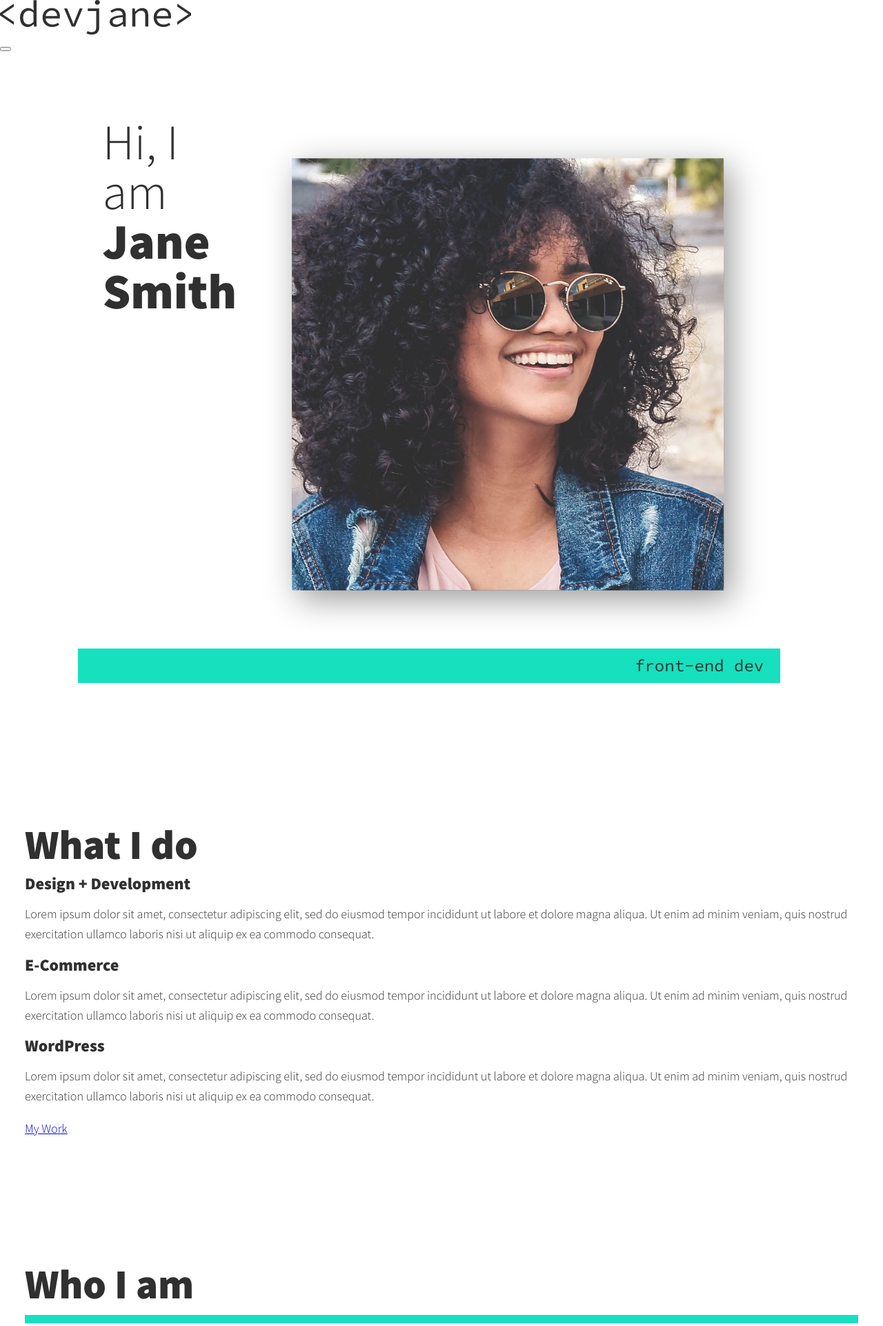
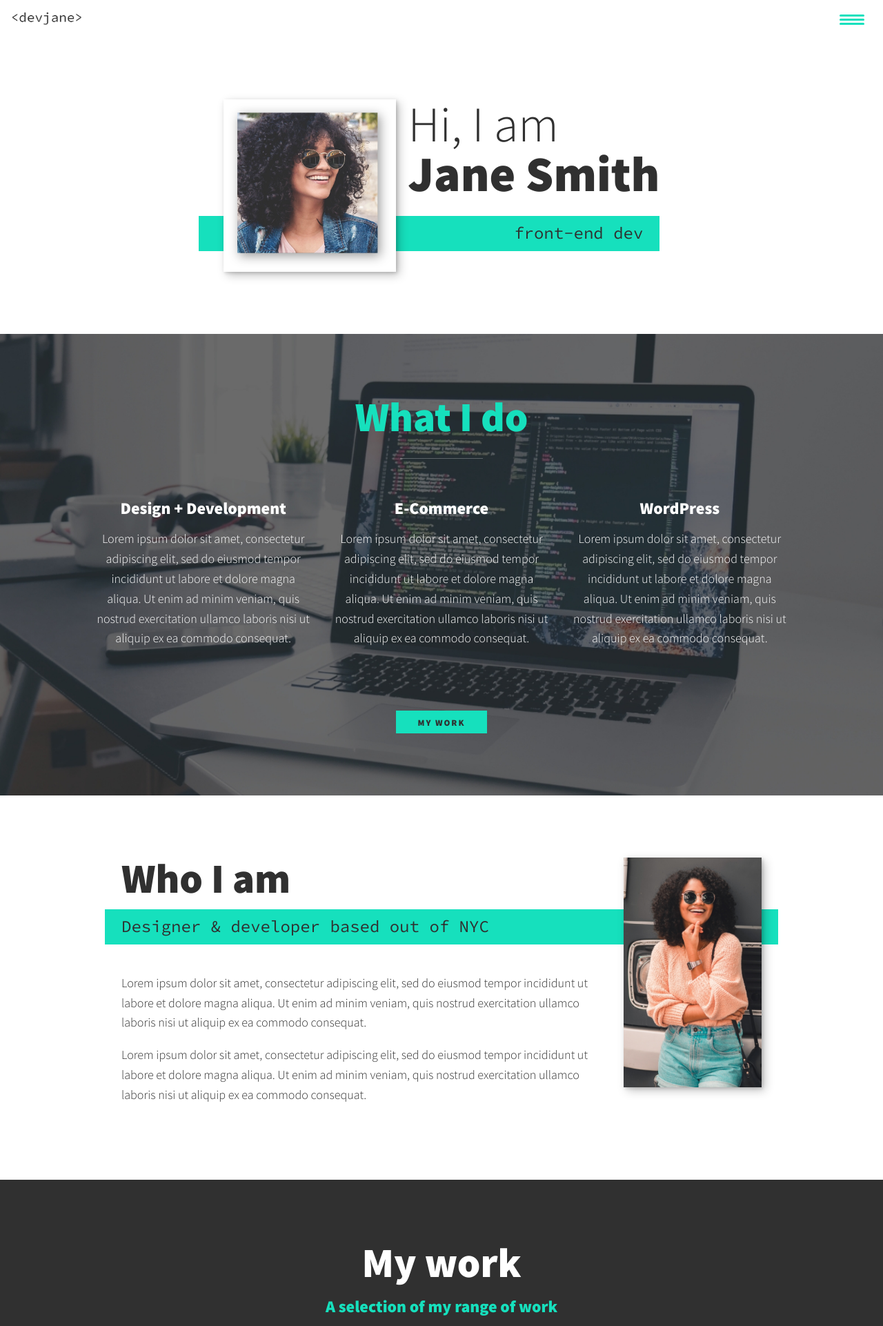
Before and after one commit to davidRamalho/portfolio, a PHP site: page / in a window 1280 px wide. Shown: the top 1922 px of the page at 69% size. Run offline with PHP 8.4, Linux system fonts and the light colour scheme; some libraries are stand-ins or nearby versions.

Commit message:
added js

```diff
--- a/css/style.css
+++ b/css/style.css
@@ -57,6 +57,31 @@ img {
 
 strong { font-weight: var(--fw-bold) }
 
+:focus {
+    outline: 3px solid var(--clr-accent);
+    outline-offset: 3px;
+}
+
+/* Buttons */
+
+.btn {
+    display: inline-block;
+    padding: .5em 2.5em;
+    background: var(--clr-accent);
+    color: var(--clr-dark);
+    text-decoration: none;
+    cursor: pointer;
+    font-size: .8rem;
+    text-transform: uppercase;
+    letter-spacing: 2px;
+    font-weight: var(--fw-bold);
+    transition: transform 200ms ease-in-out;
+}
+
+.btn:hover {
+    transform: scale(1.1);
+}
+
 /* Typography */
 
 h1,
@@ -96,10 +121,106 @@ h3 { font-size: var(--fs-h3) }
     margin-bottom: 1em;
 }
 
+.section__subtitle--work {
+    color: var(--clr-accent);
+    font-weight: var(--fw-bold);
+    margin-bottom: 2em;
+}
 
 /* header */
 
-nav { display: none; }
+header {
+    display: flex;
+    justify-content: space-between;
+    padding: 1em;
+}
+
+.logo {
+    max-width: 100px;
+}
+
+.nav {
+    position: fixed;
+    background: var(--clr-dark);
+    color: var(--clr-light);
+    top: 0;
+    bottom: 0;
+    left: 0;
+    right: 0;
+    z-index: 100;
+
+    transform: translateX(100%);
+    transition: transform 250ms cubic-bezier(.5, 0, .5, 1);
+}
+
+.nav__list {
+    list-style: none;
+    display: flex;
+    height: 100%;
+    flex-direction: column;
+    justify-content: space-evenly;
+    align-items: center;
+    margin: 0;
+    padding: 0;
+}
+
+.nav__link {
+    color: inherit;
+    font-weight: var(--fw-bold);
+    font-size: var(--fs-h2);
+    text-decoration: none;
+}
+
+.nav__link:hover {
+    color: var(--clr-accent);
+}
+
+.nav-toggle {
+    padding: .5em;
+    background: transparent;
+    border: 0;
+    cursor: pointer;
+    position: absolute;
+    right: 1em;
+    top: 1em;
+    z-index: 1000;
+}
+
+.nav-open {
+
+}
+
+
+
+
+
+.hamburger {
+    display: block;
+    position: relative;
+}
+
+.hamburger,
+.hamburger::before,
+.hamburger::after {
+    background: var(--clr-accent);
+    width: 2em;
+    height: 3px;
+    border-radius: 1em;
+    transition: transform 250ms ease-in-out;
+}
+
+
+.hamburger::before,
+.hamburger::after {
+    content: '';
+    position: absolute;
+    left: 0;
+    right: 0;
+}
+
+.hamburger::before { top: 6px; }
+.hamburger::after { bottom: 6px; }
+
 
 /*  Intro section  */
 
@@ -144,3 +265,176 @@ nav { display: none; }
         width: calc(100% + 1.5em);
     }
 }
+
+
+
+/*  My services section  */
+
+.my-services {
+    background-color: var(--clr-dark);
+    background-image: url(../img/services-bg.jpg);
+    background-size: cover;
+    /* background-blend-mode: multiply; */
+    color: var(--clr-light);
+    text-align: center;
+}
+
+.section__title--services {
+    color: var(--clr-accent);
+    position: relative;
+}
+
+.section__title--services::after {
+    content: '';
+    display: block;
+    width: 2em;
+    height: 1px;
+    margin: 0.5em auto 1em;
+    background: var(--clr-light);
+    opacity: 0.25;
+}
+
+.services {
+    margin-bottom: 4em;
+}
+
+.service {
+    max-width: 500px;
+    margin: 0 auto;
+}
+
+@media (min-width: 800px) {
+    .services {
+        display: flex;
+        max-width: 1000px;
+        margin-left: auto;
+        margin-right: auto;
+    }
+
+    .service + .service {
+        margin-left: 2em;
+    }
+}
+
+
+.about-me {
+    max-width: 1000px;
+    margin: 0 auto;
+}
+
+.about-me__img {
+    box-shadow: var(--bs);
+}
+
+@media (min-width: 600px) {
+    .about-me {
+        display: grid;
+        grid-template-columns: 1fr 200px;
+        grid-template-areas:
+            "title img"
+            "subtitle img"
+            "text img";
+        grid-column-gap: 2em;
+    }
+
+    .section__title--about {
+        grid-area: title;
+    }
+
+    .section__subtitle--about {
+        grid-column: 1 / -1;
+        grid-row: 2;
+        position: relative;
+        left: -1em;
+        width: calc(100% + 2em);
+        padding-left: 1em;
+        padding-right: calc(200px + 4em);
+    }
+
+    .about-me__img {
+        grid-area: img;
+        position: relative;
+        z-index: 2;
+    }
+}
+
+/* My Work */
+
+.my-work {
+    background-color: var(--clr-dark);
+    color: var(--clr-light);
+    text-align: center;
+}
+
+.portfolio {
+    display: grid;
+    grid-template-columns: repeat(auto-fit, minmax(300px, 1fr));
+}
+
+.portfolio__item {
+    background: var(--clr-accent);
+    overflow: hidden;
+}
+
+.portfolio__img {
+    transition:
+        transform 750ms cubic-bezier(.5, 0, .5, 1),
+        opacity 250ms linear;
+}
+
+.portfolio__item:focus {
+    position: relative;
+    z-index: 2;
+}
+
+.portfolio__img:hover,
+.portfolio__item:focus .portfolio__img {
+    transform: scale(1.2);
+    opacity: .5;
+}
+
+
+/* footer */
+
+.footer {
+    background: #111;
+    color: var(--clr-accent);
+    text-align: center;
+    padding: 2.5em 0;
+    font-size: var(--fs-h3);
+
+}
+
+.footer a {
+    color: inherit;
+    text-decoration: none;
+}
+
+.footer__link {
+    font-weight: var(--fw-bold);
+}
+
+.footer__link:hover,
+.social-list__link:hover {
+    opacity: .7;
+}
+
+.footer__link:hover {
+    text-decoration: underline;
+}
+
+.social-list {
+    list-style: none;
+    display: flex;
+    justify-content: center;
+    margin: 2em 0 0;
+    padding: 0;
+}
+
+.social-list__item {
+    margin: 0 .5em;
+}
+
+.social-list__link {
+    padding: .5em;
+}
--- a/index.html
+++ b/index.html
@@ -37,7 +37,7 @@
                 Hi, I am <strong>Jane Smith</strong>
             </h1>
             <p class="section__subtitle section__subtitle--intro">front-end dev</p>
-            <img src="img/dev-jane-01.jpg" alt="a picture of Jane Smith smiling">
+            <img src="img/dev-jane-01.jpg" alt="a picture of Jane Smith smiling" class="intro__img">
         </section>
 
 
@@ -68,20 +68,20 @@
         <!-- About me -->
         <section class="about-me" id="about">
            <h2 class="section__title section__title--about">Who I am</h2>
-           <p class="section__subtitle section__subtitle--about"></p>
+           <p class="section__subtitle section__subtitle--about">Designer & developer based out of NYC</p>
 
            <div class="about-me__body">
-               <p></p>
-               <p></p>
+               <p>Lorem ipsum dolor sit amet, consectetur adipiscing elit, sed do eiusmod tempor incididunt ut labore et dolore magna aliqua. Ut enim ad minim veniam, quis nostrud exercitation ullamco laboris nisi ut aliquip ex ea commodo consequat.</p>
+               <p>Lorem ipsum dolor sit amet, consectetur adipiscing elit, sed do eiusmod tempor incididunt ut labore et dolore magna aliqua. Ut enim ad minim veniam, quis nostrud exercitation ullamco laboris nisi ut aliquip ex ea commodo consequat.</p>
            </div>
 
-           <img src="img/dev-jane-02.jpg" alt="Jane leaning against a bus">
+           <img src="img/dev-jane-02.jpg" alt="Jane leaning against a bus" class="about-me__img">
         </section>
 
         <!-- My Work -->
         <section class="my-work" id="work">
-            <h2 class="section__title">My work</h2>
-            <p class="section__subtitle"></p>
+            <h2 class="section__title section__title--work">My work</h2>
+            <p class="section__subtitle section__subtitle--work">A selection of my range of work</p>
 
             <div class="portfolio">
                 <!-- Portfolio item 01 -->
@@ -138,16 +138,35 @@
 
 
         <!-- Footer -->
-        <footer>
+        <footer class="footer">
             <!-- replace with your own email address -->
             <a href="mailto:hello@jane.dev" class="footer__link">hello@jane.dev</a>
             <ul class="social-list">
-                <li class="social-list__item"><a class="social-list__link" href="https://codepen.io">a</a></li>
-                <li class="social-list__item">b<a class="social-list__link" href="http://dribbble.com"></a></li>
-                <li class="social-list__item"><a class="social-list__link" href="https://twitter.com">c</a></li>
-                <li class="social-list__item"><a class="social-list__link" href="https://github.com">d</a></li>
+                <li class="social-list__item">
+                    <a class="social-list__link" href="https://codepen.io">
+                        <i class="fab fa-codepen"></i>
+                    </a>
+                </li>
+                <li class="social-list__item">
+                    <a class="social-list__link" href="http://dribbble.com">
+                        <i class="fab fa-dribbble"></i>
+                    </a>
+                </li>
+                <li class="social-list__item">
+                    <a class="social-list__link" href="https://twitter.com">
+                        <i class="fab fa-twitter"></i>
+                    </a>
+                </li>
+                <li class="social-list__item">
+                    <a class="social-list__link" href="https://github.com">
+                        <i class="fab fa-github"></i>
+                    </a>
+                </li>
             </ul>
         </footer>
 
+
+        <script src="js/index.js"></script>
+
     </body>
 </html>
--- /dev/null
+++ b/js/index.js
@@ -0,0 +1,5 @@
+const navToggle = document.querySelector('.nav-toggle');
+
+navToggle.addEventListener('click', () => {
+    document.body.classList.toggle('nav-open');
+});
```
